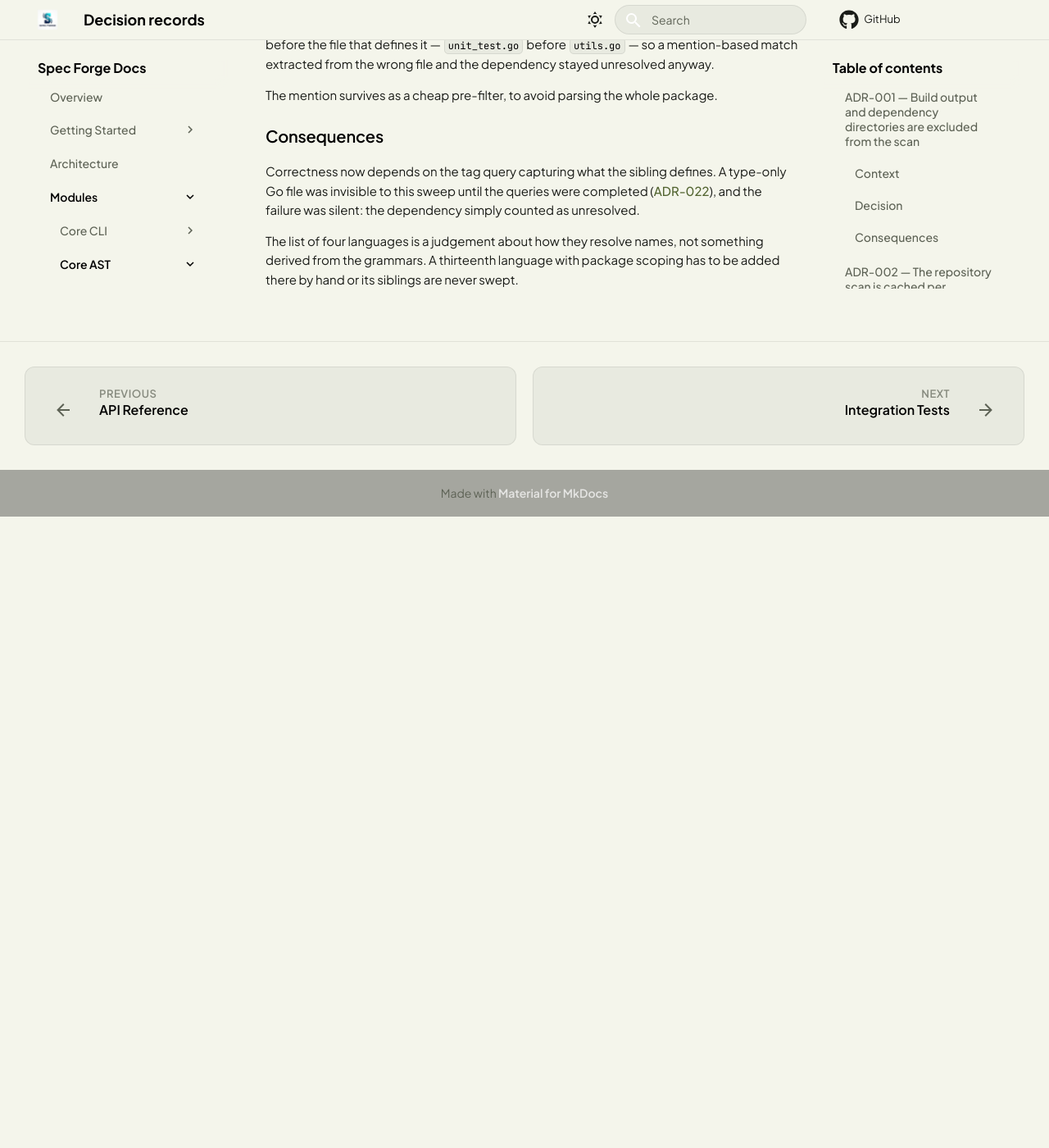
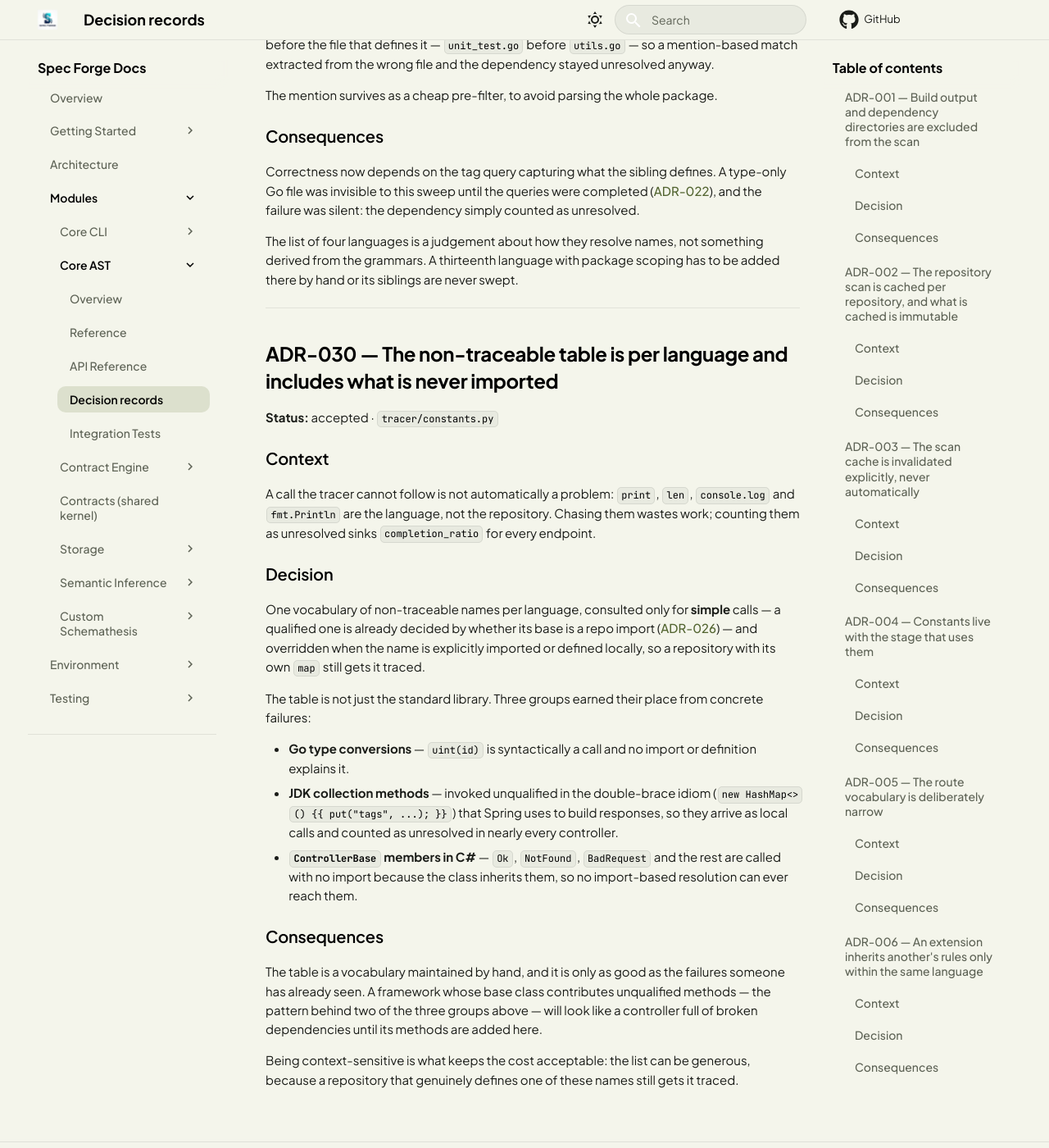
Before and after one commit to Spec-Forge-Testing/specforge-docs, an MkDocs documentation site: the page built from docs/modules/core-ast/adr.md, in a window 1280 px wide and 1400 px high, scrolled down 23322 px. Shown: the whole window at 82% size. Built offline with MkDocs 1.6.1 and Material for MkDocs 9.7.7, drawn with Linux system fonts in a browser that asks for light colours; comment, search, counter and statistics services are not loaded; before the commit the page ends 23952 px from its top, so only the background shows below that.

Commit message:
docs(core-ast): record the non-traceable vocabulary

```diff
--- a/docs/modules/core-ast/adr.md
+++ b/docs/modules/core-ast/adr.md
@@ -1044,3 +1044,48 @@ counted as unresolved.
 The list of four languages is a judgement about how they resolve names, not
 something derived from the grammars. A thirteenth language with package scoping
 has to be added there by hand or its siblings are never swept.
+
+---
+
+## ADR-030 — The non-traceable table is per language and includes what is never imported
+
+**Status:** accepted · `tracer/constants.py`
+
+### Context
+
+A call the tracer cannot follow is not automatically a problem: `print`, `len`,
+`console.log` and `fmt.Println` are the language, not the repository. Chasing them
+wastes work; counting them as unresolved sinks `completion_ratio` for every
+endpoint.
+
+### Decision
+
+One vocabulary of non-traceable names per language, consulted only for **simple**
+calls — a qualified one is already decided by whether its base is a repo import
+([ADR-026](adr.md#adr-026)) — and overridden when the name is explicitly imported
+or defined locally, so a repository with its own `map` still gets it traced.
+
+The table is not just the standard library. Three groups earned their place from
+concrete failures:
+
+- **Go type conversions** — `uint(id)` is syntactically a call and no import or
+  definition explains it.
+- **JDK collection methods** — invoked unqualified in the double-brace idiom
+  (`new HashMap<>() {{ put("tags", ...); }}`) that Spring uses to build
+  responses, so they arrive as local calls and counted as unresolved in nearly
+  every controller.
+- **`ControllerBase` members in C#** — `Ok`, `NotFound`, `BadRequest` and the
+  rest are called with no import because the class inherits them, so no
+  import-based resolution can ever reach them.
+
+### Consequences
+
+The table is a vocabulary maintained by hand, and it is only as good as the
+failures someone has already seen. A framework whose base class contributes
+unqualified methods — the pattern behind two of the three groups above — will
+look like a controller full of broken dependencies until its methods are added
+here.
+
+Being context-sensitive is what keeps the cost acceptable: the list can be
+generous, because a repository that genuinely defines one of these names still
+gets it traced.
```
